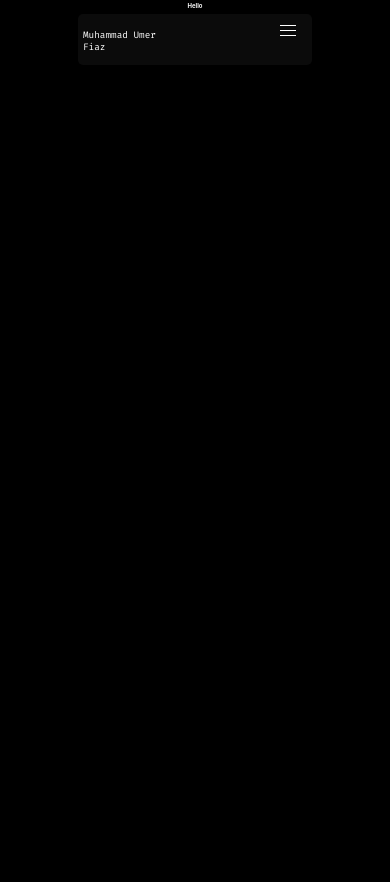
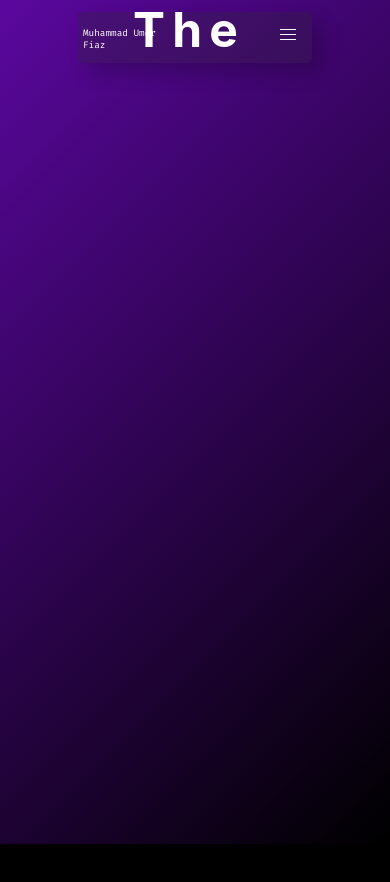
Before and after one commit to nopunindented/Portfolio-Umer, a React (Create React App) app in the folder portfolio/: page / in a window 390 px wide. Shown: the top 882 px of the page. Before the commit the page ends 844 px from the top, so only its background shows below. Built offline with nearby package versions, Linux system fonts and the light colour scheme.

Commit message:
Slides animation (#10)
* "base animation set"

* "finished css animation"

* "Set gradient background media queries for smaller screen sizes"

* "Have to re-evaluate typeintro effect on background"

* "slides-animation/Big breakthrough on bg distortion prevention"

```diff
--- /dev/null
+++ b/portfolio/src/components/SlideAnimation.tsx
@@ -0,0 +1,16 @@
+import React from "react";
+import TypingIntro from "./TypingIntro";
+
+const SlideAnimation: React.FC = () => {
+  return (
+    <>
+      <div className="bg">
+        <div className="typewriter-container">
+          <TypingIntro />
+        </div>
+      </div>
+    </>
+  );
+};
+
+export default SlideAnimation;
--- /dev/null
+++ b/portfolio/src/components/TypingIntro.tsx
@@ -0,0 +1,13 @@
+import React from "react";
+
+const TypingIntro: React.FC = () => {
+  return (
+    <>
+    <div className="typewriter">
+        <h1>The cat and the hat.</h1>
+    </div>
+    </>
+  );
+};
+
+export default TypingIntro;
--- a/portfolio/src/components/header.css
+++ b/portfolio/src/components/header.css
@@ -155,7 +155,7 @@
 
 .hamburger-position {
   position: absolute;
-  top: -16%;
+  top: -4%;
   right: 0%;
 }
 
--- a/portfolio/src/index.css
+++ b/portfolio/src/index.css
@@ -1,5 +1,6 @@
 body {
   margin: 0;
+  height: 1000px;
   background-color: black;
   font-family: -apple-system, BlinkMacSystemFont, "Segoe UI", "Roboto", "Oxygen",
     "Ubuntu", "Cantarell", "Fira Sans", "Droid Sans", "Helvetica Neue",
@@ -12,3 +13,71 @@ code {
   font-family: source-code-pro, Menlo, Monaco, Consolas, "Courier New",
     monospace;
 }
+
+/* SlideAnimation.tsx Classes and styling after this */
+
+.bg {
+  display: grid;
+  background: linear-gradient(-45deg, #000000, #000000, #790ad4, #000000);
+  background-size: 400% 400%;
+  animation: gradient 20s ease infinite;
+  height: 100vh;
+  grid-template-columns: 2.9fr 1.35fr 1.1fr 1fr;
+  grid-template-rows: 1;
+}
+
+@keyframes gradient {
+  0% {
+    background-position: 0% 0%;
+  }
+  50% {
+    background-position: 100% 50%;
+  }
+  100% {
+    background-position: 0% 0%;
+  }
+}
+
+/* SlideAnimation.tsx Classes and styling, ending*/
+
+/* TypingIntro.tsx Classes and styling begins after this */
+
+.typewriter-container {
+  grid-column: 1 / span 4; /* Span across all columns */
+  grid-row: 1; /* Place in the first row */
+}
+
+.typewriter h1 {
+  color: rgb(255, 255, 255);
+  position: relative;
+  top: 70%;
+  overflow: hidden;
+  border-right: 0.15em solid orange;
+  white-space: nowrap;
+  margin: 0 auto;
+  font-size: 300%;
+  width: 30%;
+  letter-spacing: 0.15em;
+  animation: typing 3.5s steps(40, end), blink-caret 0.75s step-end infinite;
+}
+
+/* The typing effect */
+@keyframes typing {
+  from {
+    width: 0;
+  }
+  to {
+    width: 100%;
+  }
+}
+
+/* The typewriter cursor effect */
+@keyframes blink-caret {
+  from,
+  to {
+    border-color: transparent;
+  }
+  50% {
+    border-color: orange;
+  }
+}
--- a/portfolio/src/pages/Home.tsx
+++ b/portfolio/src/pages/Home.tsx
@@ -1,11 +1,12 @@
 import React from "react";
 import "./home.css";
+import SlideAnimation from "../components/SlideAnimation";
 
 const HomePage: React.FC = () => {
   return (
     <div>
       <div className="home_layout">
-        <h1 className="glass_text">Hello</h1>
+        <SlideAnimation />
       </div>
     </div>
   );
```
